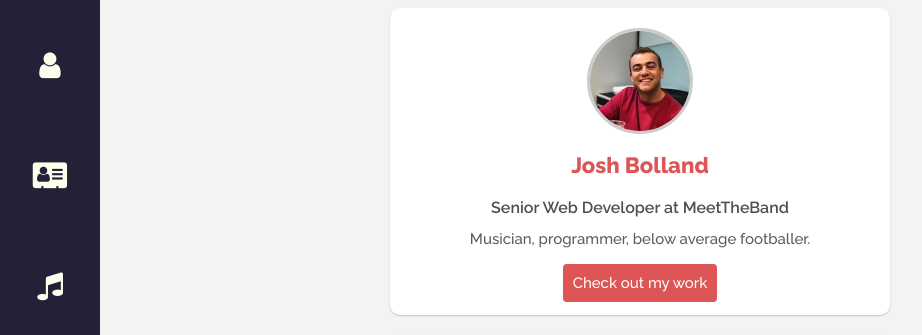
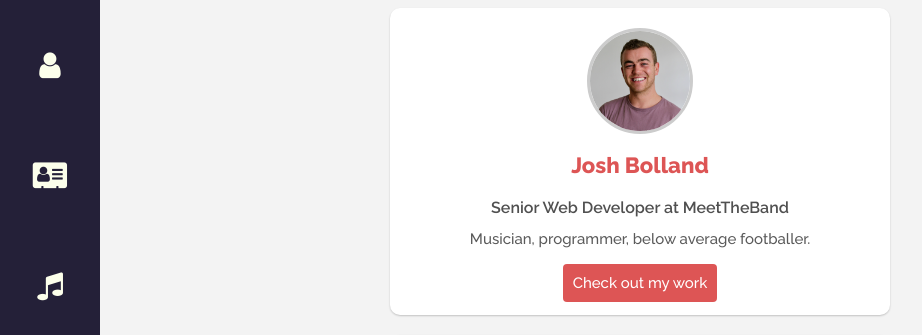
Before and after one commit to joshbolland/profile, a plain HTML site: page index.html in a window 1280 px wide. Shown: the top 335 px of the page, without its empty margins (0-922 px from the left). Drawn offline with Linux system fonts and the light colour scheme.

Commit message:
trying new photo

```diff
--- a/index.html
+++ b/index.html
@@ -10,7 +10,7 @@
     <div class="container">
       <div class="card" id="summary">
         <a href="https://kitt.lewagon.com/alumni/joshbolland" target="_blank">
-          <img src="images/josh.jpg" alt="Josh Bolland" class="img-circle">
+          <img src="images/joshsquare.jpg" alt="Josh Bolland" class="img-circle">
         </a>
         <h1>Josh Bolland</h1>
         <h2>Senior Web Developer at MeetTheBand</h2>
```
